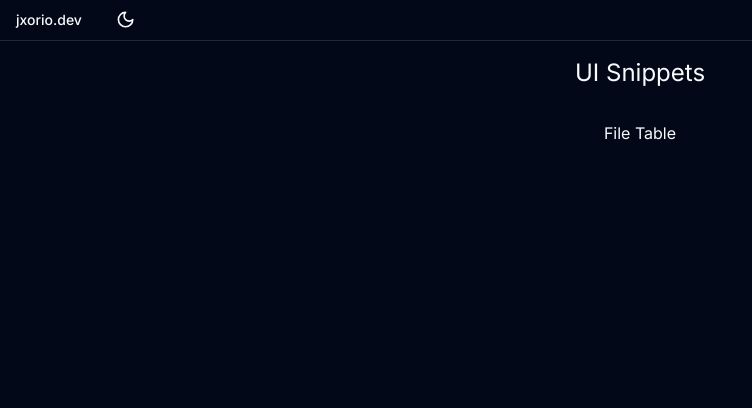
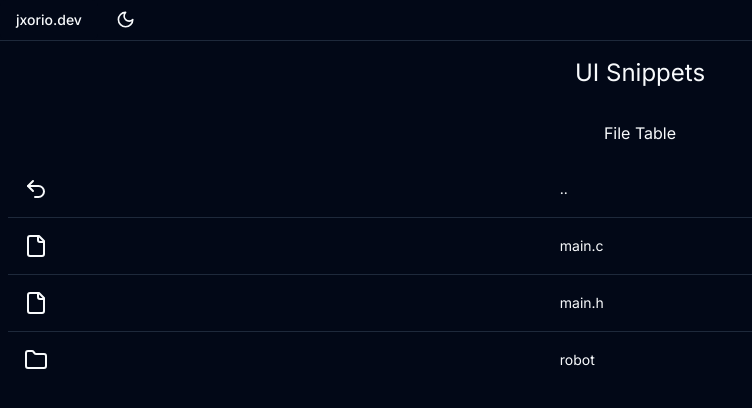
Before and after one commit to joshtenorio/joshtenorio.github.io, a Next.js app: page /ui in a window 1280 px wide. Shown: the top 408 px of the page, without its empty margins (0-752 px from the left). Built offline with nearby package versions, Linux system fonts and the light colour scheme.

Commit message:
mwe file table ui

```diff
--- /dev/null
+++ b/app/ui/_filetable.tsx
@@ -0,0 +1,79 @@
+"use client";
+
+import { Table, TableBody, TableCell, TableRow } from "@/components/ui/table";
+import { File, Folder, Undo2 } from "lucide-react";
+import { useState } from "react";
+
+// use this instead of string[] in FileTableProps
+interface File {
+  path: string; // use / for separator
+  // add more here depending on your usecase
+}
+interface FileTableProps {
+  files: string[]; // list of paths et al
+}
+
+interface uwu {
+  relative: string;
+  isFolder: boolean;
+}
+
+function renderFiles(paths: string[], cd: string) {
+  let output: uwu[] = [];
+  for (let i = 0; i < paths.length; i++) {
+    if (paths[i].indexOf(cd) == 0) {
+      let item: uwu = {
+        relative: paths[i].substring(cd.length, paths[i].length),
+        isFolder: false,
+      };
+      if (item.relative.split("/").length > 1) {
+        item.isFolder = true;
+        item.relative = item.relative.split("/")[0];
+      }
+      let found = false;
+      for (let j = 0; j < output.length; j++) {
+        if (output[j].relative === item.relative) {
+          found = true;
+          break;
+        }
+      }
+      if (!found) output.push(item);
+    }
+  }
+  return output;
+}
+
+function FileTable(props: FileTableProps) {
+  const [cd, setCd] = useState("src/");
+
+  const render = renderFiles(props.files, cd);
+
+  return (
+    <div className="">
+      <Table>
+        <TableBody>
+          {cd != "" ? (
+            <TableRow>
+              <TableCell>
+                <Undo2 />
+              </TableCell>
+              <TableCell>..</TableCell>
+            </TableRow>
+          ) : (
+            <></>
+          )}
+          {render.map((item) => {
+            return (
+              <TableRow key={item.relative}>
+                <TableCell>{item.isFolder ? <Folder /> : <File />}</TableCell>
+                <TableCell>{item.relative}</TableCell>
+              </TableRow>
+            );
+          })}
+        </TableBody>
+      </Table>
+    </div>
+  );
+}
+
+export { FileTable };
--- a/app/ui/page.tsx
+++ b/app/ui/page.tsx
@@ -1,8 +1,26 @@
+import { FileTable } from "./_filetable";
+
+const files = [
+  "document.txt",
+  ".gitignore",
+  "README.md",
+  "LICENSE",
+  "main",
+  "src/main.c",
+  "src/main.h",
+  "src/robot/motor.h",
+  "src/robot/motor.c",
+  "docs/index.md",
+  ".github/issue_template",
+  ".github/workflows/publish.yml",
+];
+
 function Page() {
   return (
-    <div>
+    <div className="px-2">
       <div className="text-2xl text-center py-4">UI Snippets</div>
       <div className="text-center py-4">File Table</div>
+      <FileTable files={files} />
     </div>
   );
 }
--- /dev/null
+++ b/components/ui/breadcrumb.tsx
@@ -0,0 +1,115 @@
+import * as React from "react"
+import { Slot } from "@radix-ui/react-slot"
+import { ChevronRight, MoreHorizontal } from "lucide-react"
+
+import { cn } from "@/lib/utils"
+
+const Breadcrumb = React.forwardRef<
+  HTMLElement,
+  React.ComponentPropsWithoutRef<"nav"> & {
+    separator?: React.ReactNode
+  }
+>(({ ...props }, ref) => <nav ref={ref} aria-label="breadcrumb" {...props} />)
+Breadcrumb.displayName = "Breadcrumb"
+
+const BreadcrumbList = React.forwardRef<
+  HTMLOListElement,
+  React.ComponentPropsWithoutRef<"ol">
+>(({ className, ...props }, ref) => (
+  <ol
+    ref={ref}
+    className={cn(
+      "flex flex-wrap items-center gap-1.5 break-words text-sm text-muted-foreground sm:gap-2.5",
+      className
+    )}
+    {...props}
+  />
+))
+BreadcrumbList.displayName = "BreadcrumbList"
+
+const BreadcrumbItem = React.forwardRef<
+  HTMLLIElement,
+  React.ComponentPropsWithoutRef<"li">
+>(({ className, ...props }, ref) => (
+  <li
+    ref={ref}
+    className={cn("inline-flex items-center gap-1.5", className)}
+    {...props}
+  />
+))
+BreadcrumbItem.displayName = "BreadcrumbItem"
+
+const BreadcrumbLink = React.forwardRef<
+  HTMLAnchorElement,
+  React.ComponentPropsWithoutRef<"a"> & {
+    asChild?: boolean
+  }
+>(({ asChild, className, ...props }, ref) => {
+  const Comp = asChild ? Slot : "a"
+
+  return (
+    <Comp
+      ref={ref}
+      className={cn("transition-colors hover:text-foreground", className)}
+      {...props}
+    />
+  )
+})
+BreadcrumbLink.displayName = "BreadcrumbLink"
+
+const BreadcrumbPage = React.forwardRef<
+  HTMLSpanElement,
+  React.ComponentPropsWithoutRef<"span">
+>(({ className, ...props }, ref) => (
+  <span
+    ref={ref}
+    role="link"
+    aria-disabled="true"
+    aria-current="page"
+    className={cn("font-normal text-foreground", className)}
+    {...props}
+  />
+))
+BreadcrumbPage.displayName = "BreadcrumbPage"
+
+const BreadcrumbSeparator = ({
+  children,
+  className,
+  ...props
+}: React.ComponentProps<"li">) => (
+  <li
+    role="presentation"
+    aria-hidden="true"
+    className={cn("[&>svg]:size-3.5", className)}
+    {...props}
+  >
+    {children ?? <ChevronRight />}
+  </li>
+)
+BreadcrumbSeparator.displayName = "BreadcrumbSeparator"
+
+const BreadcrumbEllipsis = ({
+  className,
+  ...props
+}: React.ComponentProps<"span">) => (
+  <span
+    role="presentation"
+    aria-hidden="true"
+    className={cn("flex h-9 w-9 items-center justify-center", className)}
+    {...props}
+  >
+    <MoreHorizontal className="h-4 w-4" />
+    <span className="sr-only">More</span>
+  </span>
+)
+BreadcrumbEllipsis.displayName = "BreadcrumbElipssis"
+
+export {
+  Breadcrumb,
+  BreadcrumbList,
+  BreadcrumbItem,
+  BreadcrumbLink,
+  BreadcrumbPage,
+  BreadcrumbSeparator,
+  BreadcrumbEllipsis,
+}
--- /dev/null
+++ b/components/ui/table.tsx
@@ -0,0 +1,117 @@
+import * as React from "react"
+
+import { cn } from "@/lib/utils"
+
+const Table = React.forwardRef<
+  HTMLTableElement,
+  React.HTMLAttributes<HTMLTableElement>
+>(({ className, ...props }, ref) => (
+  <div className="relative w-full overflow-auto">
+    <table
+      ref={ref}
+      className={cn("w-full caption-bottom text-sm", className)}
+      {...props}
+    />
+  </div>
+))
+Table.displayName = "Table"
+
+const TableHeader = React.forwardRef<
+  HTMLTableSectionElement,
+  React.HTMLAttributes<HTMLTableSectionElement>
+>(({ className, ...props }, ref) => (
+  <thead ref={ref} className={cn("[&_tr]:border-b", className)} {...props} />
+))
+TableHeader.displayName = "TableHeader"
+
+const TableBody = React.forwardRef<
+  HTMLTableSectionElement,
+  React.HTMLAttributes<HTMLTableSectionElement>
+>(({ className, ...props }, ref) => (
+  <tbody
+    ref={ref}
+    className={cn("[&_tr:last-child]:border-0", className)}
+    {...props}
+  />
+))
+TableBody.displayName = "TableBody"
+
+const TableFooter = React.forwardRef<
+  HTMLTableSectionElement,
+  React.HTMLAttributes<HTMLTableSectionElement>
+>(({ className, ...props }, ref) => (
+  <tfoot
+    ref={ref}
+    className={cn(
+      "border-t bg-muted/50 font-medium [&>tr]:last:border-b-0",
+      className
+    )}
+    {...props}
+  />
+))
+TableFooter.displayName = "TableFooter"
+
+const TableRow = React.forwardRef<
+  HTMLTableRowElement,
+  React.HTMLAttributes<HTMLTableRowElement>
+>(({ className, ...props }, ref) => (
+  <tr
+    ref={ref}
+    className={cn(
+      "border-b transition-colors hover:bg-muted/50 data-[state=selected]:bg-muted",
+      className
+    )}
+    {...props}
+  />
+))
+TableRow.displayName = "TableRow"
+
+const TableHead = React.forwardRef<
+  HTMLTableCellElement,
+  React.ThHTMLAttributes<HTMLTableCellElement>
+>(({ className, ...props }, ref) => (
+  <th
+    ref={ref}
+    className={cn(
+      "h-12 px-4 text-left align-middle font-medium text-muted-foreground [&:has([role=checkbox])]:pr-0",
+      className
+    )}
+    {...props}
+  />
+))
+TableHead.displayName = "TableHead"
+
+const TableCell = React.forwardRef<
+  HTMLTableCellElement,
+  React.TdHTMLAttributes<HTMLTableCellElement>
+>(({ className, ...props }, ref) => (
+  <td
+    ref={ref}
+    className={cn("p-4 align-middle [&:has([role=checkbox])]:pr-0", className)}
+    {...props}
+  />
+))
+TableCell.displayName = "TableCell"
+
+const TableCaption = React.forwardRef<
+  HTMLTableCaptionElement,
+  React.HTMLAttributes<HTMLTableCaptionElement>
+>(({ className, ...props }, ref) => (
+  <caption
+    ref={ref}
+    className={cn("mt-4 text-sm text-muted-foreground", className)}
+    {...props}
+  />
+))
+TableCaption.displayName = "TableCaption"
+
+export {
+  Table,
+  TableHeader,
+  TableBody,
+  TableFooter,
+  TableHead,
+  TableRow,
+  TableCell,
+  TableCaption,
+}
```
Also changed, not shown: 1 other file (tests, documents, lock files or other folders).
